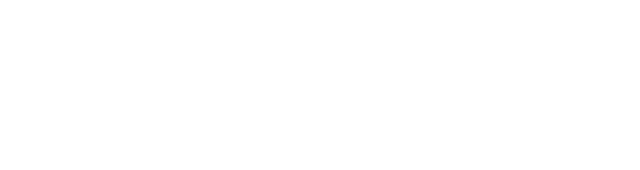
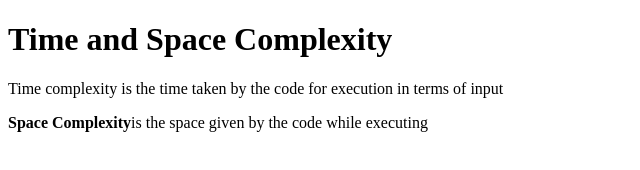
Before and after one commit to acciojob/time-and-space-complexity-madskull01, a website: page main.html in a window 1280 px wide. Shown: the whole page, without its empty margins (0-640 px from the left). Drawn offline with Linux system fonts and the light colour scheme.

Commit message:
created a submission

```diff
--- a/main.html
+++ b/main.html
@@ -8,6 +8,9 @@
 
 <body>
 	<!-- the entire body must be written by student -->
+	<h1>Time and Space Complexity</h1>
+	<p>Time complexity is the time taken by the code for execution in terms of input</p>
+	<p><b>Space Complexity</b>is the space given by the code while executing</p>
     <script type="text/javascript" src="./script.js">
 </script>
 
```
